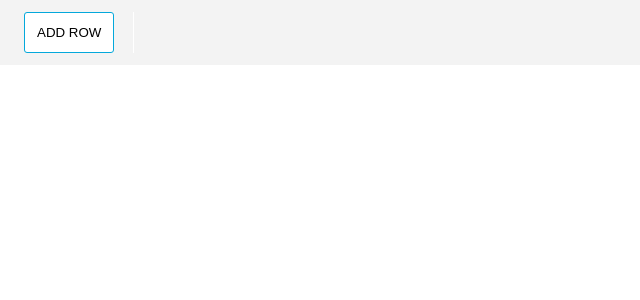
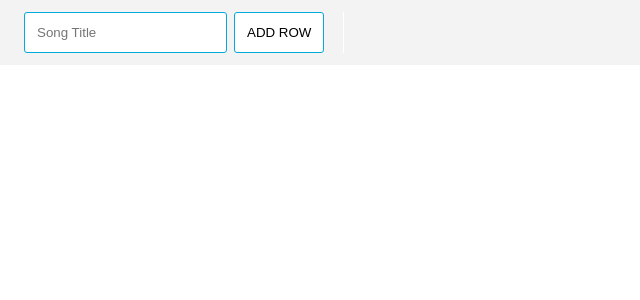
Before and after one commit to austingray/music-chart-maker, a React app: page / in a window 1280 px wide. Shown: the top 300 px of the page, without its empty margins (0-640 px from the left). Built offline with nearby package versions, Linux system fonts and the light colour scheme.

Commit message:
added title

```diff
--- a/src/react/Chart/index.jsx
+++ b/src/react/Chart/index.jsx
@@ -10,6 +10,11 @@ class Chart extends React.Component {
     const rows = this.props.chart.rows;
     return (
       <div id="chart">
+        {
+          this.props.chart.title.length > 0
+            ? <h1>{this.props.chart.title}</h1>
+            : null
+        }
         {
           rows.map(row =>
             <div
@@ -64,6 +69,7 @@ class Chart extends React.Component {
 Chart.propTypes = {
   setActiveItem: PropTypes.func.isRequired,
   chart: PropTypes.shape({
+    title: PropTypes.string,
     rows: PropTypes.array,
   }).isRequired,
 };
--- a/src/react/Toolbar/ChartControls.jsx
+++ b/src/react/Toolbar/ChartControls.jsx
@@ -1,15 +1,17 @@
 import React from 'react';
 import PropTypes from 'prop-types';
 
-function ChartControls({ addRow }) {
+function ChartControls({ addRow, updateTitle }) {
   return (
     <div id="chart-controls" className="control-group">
+      <input type="text" onChange={updateTitle} placeholder="Song Title" />
       <button onClick={addRow}>Add Row</button>
     </div>
   );
 }
 
 ChartControls.propTypes = {
+  updateTitle: PropTypes.func.isRequired,
   addRow: PropTypes.func.isRequired,
 };
 
--- a/src/react/Toolbar/index.jsx
+++ b/src/react/Toolbar/index.jsx
@@ -14,6 +14,7 @@ function Toolbar({
   updateRowProp,
   toggleEndOfLine,
   removeActive,
+  updateTitle,
 }) {
   // determine active row or column
   let activeRow = null;
@@ -36,6 +37,7 @@ function Toolbar({
     <div id="toolbar">
       <ChartControls
         addRow={addRow}
+        updateTitle={updateTitle}
       />
       <RowControls
         row={activeRow}
@@ -61,6 +63,7 @@ function Toolbar({
 }
 
 Toolbar.propTypes = {
+  updateTitle: PropTypes.func.isRequired,
   removeActive: PropTypes.func.isRequired,
   toggleEndOfLine: PropTypes.func.isRequired,
   updateRowProp: PropTypes.func.isRequired,
--- a/src/react/app.jsx
+++ b/src/react/app.jsx
@@ -9,6 +9,7 @@ class App extends React.Component {
 
     this.state = {
       chart: {
+        title: '',
         rows: [],
       },
     };
@@ -111,6 +112,15 @@ class App extends React.Component {
       rows,
     });
 
+    this.setState({
+      chart,
+    });
+  }
+  updateTitle(e) {
+    const title = e.target.value;
+    const chart = Object.assign({}, this.state.chart, {
+      title,
+    });
     this.setState({
       chart,
     });
@@ -224,6 +234,7 @@ class App extends React.Component {
           updateRowProp={(prop, val) => this.updateRowProp(prop, val)}
           toggleEndOfLine={e => this.toggleEndOfLine(e)}
           removeActive={() => this.removeActive()}
+          updateTitle={e => this.updateTitle(e)}
         />
         <Chart
           chart={this.state.chart}
--- a/src/scss/style.scss
+++ b/src/scss/style.scss
@@ -143,3 +143,9 @@ body {
     }
   }
 }
+
+@media print {
+  #toolbar {
+    display: none;
+  }
+}
```
Also changed, not shown: 2 other files (tests, documents, lock files or other folders).
